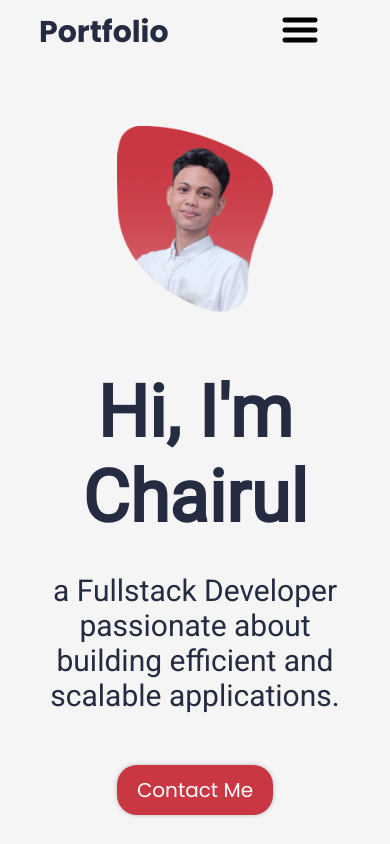
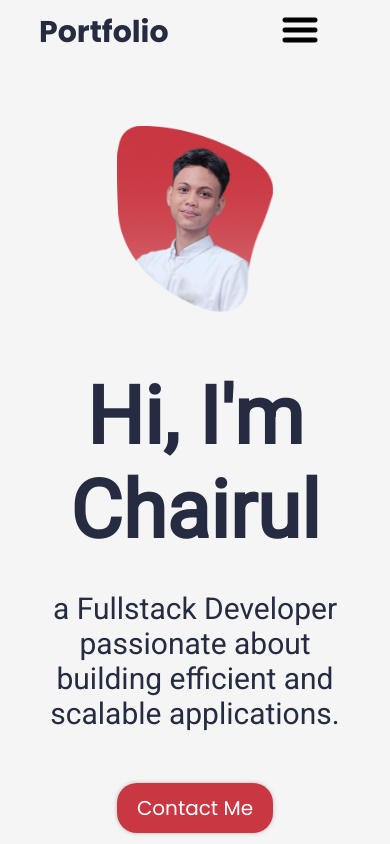
Before and after one commit to SahabatCoding/react-portofolio, a React (Vite) app: page / in a window 390 px wide. Shown: the top 844 px of the page. Built offline with nearby package versions, Linux system fonts and the light colour scheme.

Commit message:
Perbaiki Hero

```diff
--- a/src/components/Hero/Hero.module.css
+++ b/src/components/Hero/Hero.module.css
@@ -77,12 +77,13 @@
   }
 }
 
-@media (max-width: 768px) {
+@media (max-width: 720px) {
   .description {
       text-align: center;
   }
   .title{
     text-align: center;
+    font-size: 80px;
   }
   .heroImg {
     width: 50%;
```
